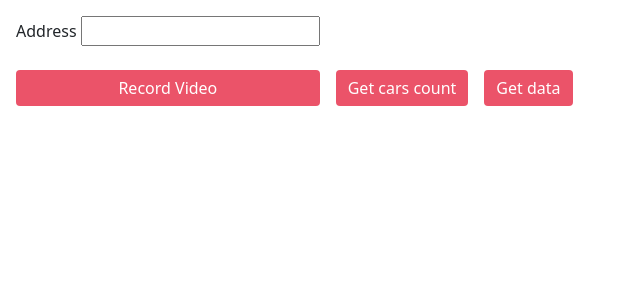
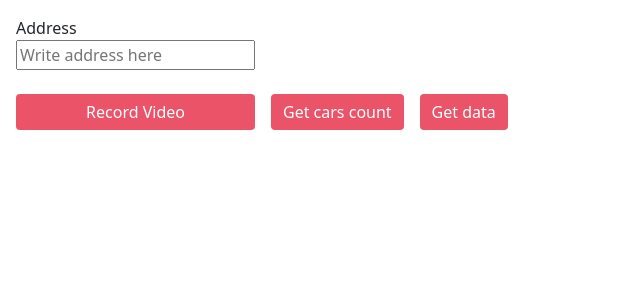
Before and after one commit to VeraKutyavina/street_dataset_generator, a Django app: page /maps/interface in a window 1280 px wide. Shown: the part 56-356 px from the top of the page, without its empty margins (0-640 px from the left). Run offline with Django 4.2, Linux system fonts and the light colour scheme; some libraries are stand-ins or nearby versions.

Commit message:
add form in html

```diff
--- a/maps/forms.py
+++ b/maps/forms.py
@@ -4,7 +4,7 @@ from maps.models import Address
 
 
 class CreateDatasetForm(forms.Form):
-    address = forms.URLField(required=True, max_length=400, widget=forms.URLInput(
+    address = forms.URLField(required=True, max_length=400, widget=forms.TextInput(
         attrs={"class": "input", "placeholder": "Write address here"}))
 
     class Meta:
--- a/maps/views.py
+++ b/maps/views.py
@@ -2,7 +2,9 @@ import json
 
 from django.http import HttpResponse
 from django.shortcuts import render
+from django.template import loader
 
+from maps.forms import CreateDatasetForm
 # from maps.services.FramesService import create_frames
 from maps.services.MLService import counting_cars
 from maps.services.OSMService import osm_query
@@ -27,13 +29,20 @@ def index_view(request):
 
 
 def user_form_view(request):
-    context = {}
-    return render(request, 'maps/user_form.html', context)
+    print('HELLO USER')
+    template = loader.get_template('maps/user_form.html')
+    context = {'form': CreateDatasetForm()}
+    return HttpResponse(template.render(context, request))
 
 
 def create_video_view(request):
+    address = request.POST['address']
+    print(address)
+
     create_map_video()
-    return render(request, 'maps/user_form.html', {})
+    template = loader.get_template('maps/user_form.html')
+    context = {'form': CreateDatasetForm()}
+    return HttpResponse(template.render(context, request))
 
 
 def counting_view(request):
--- a/templates/maps/user_form.html
+++ b/templates/maps/user_form.html
@@ -2,14 +2,15 @@
 
 {% block body %}
     <div id="buttons" class="buttons-wrapper">
-        <form class="addressForm" action="">
+        <form class="addressForm" action="/maps/create_video" method="POST">
             {% csrf_token %}
             <label>
                 Address
-                <input id="address" name="address" />
+                <div>{{form.address}}</div>
             </label>
             <br />
-            <button type="button" id="record-video" class="btn btn-primary pink-button">Record Video</button>
+            <button type="submit" class="btn btn-primary pink-button">Record Video</button>
+{#            <button type="button" id="record-video" class="btn btn-primary pink-button">Record Video</button>#}
         </form>
         <div id="data-loader" class="lds-ring"><div></div><div></div><div></div><div></div></div>
          <form action="">
```
